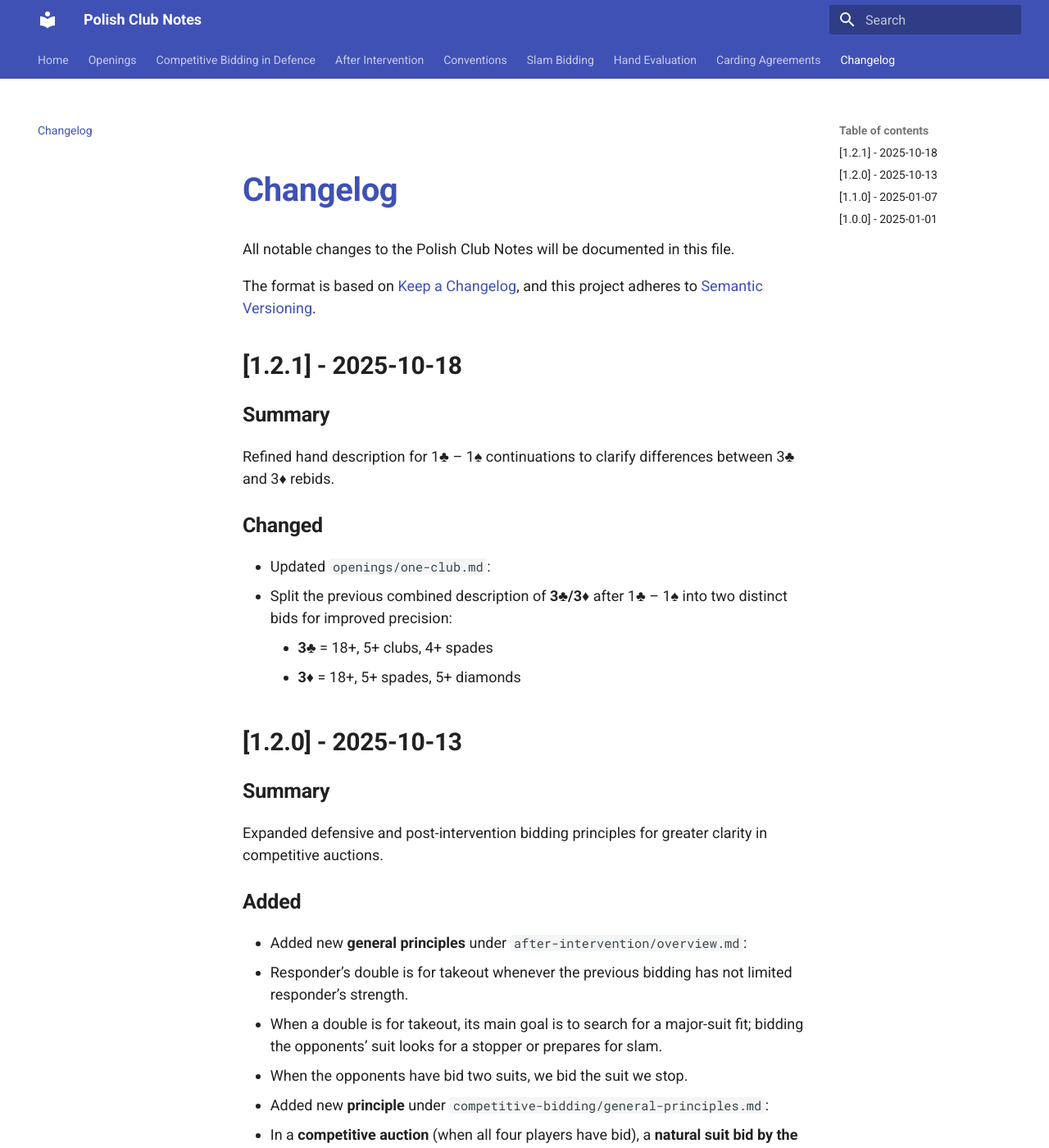
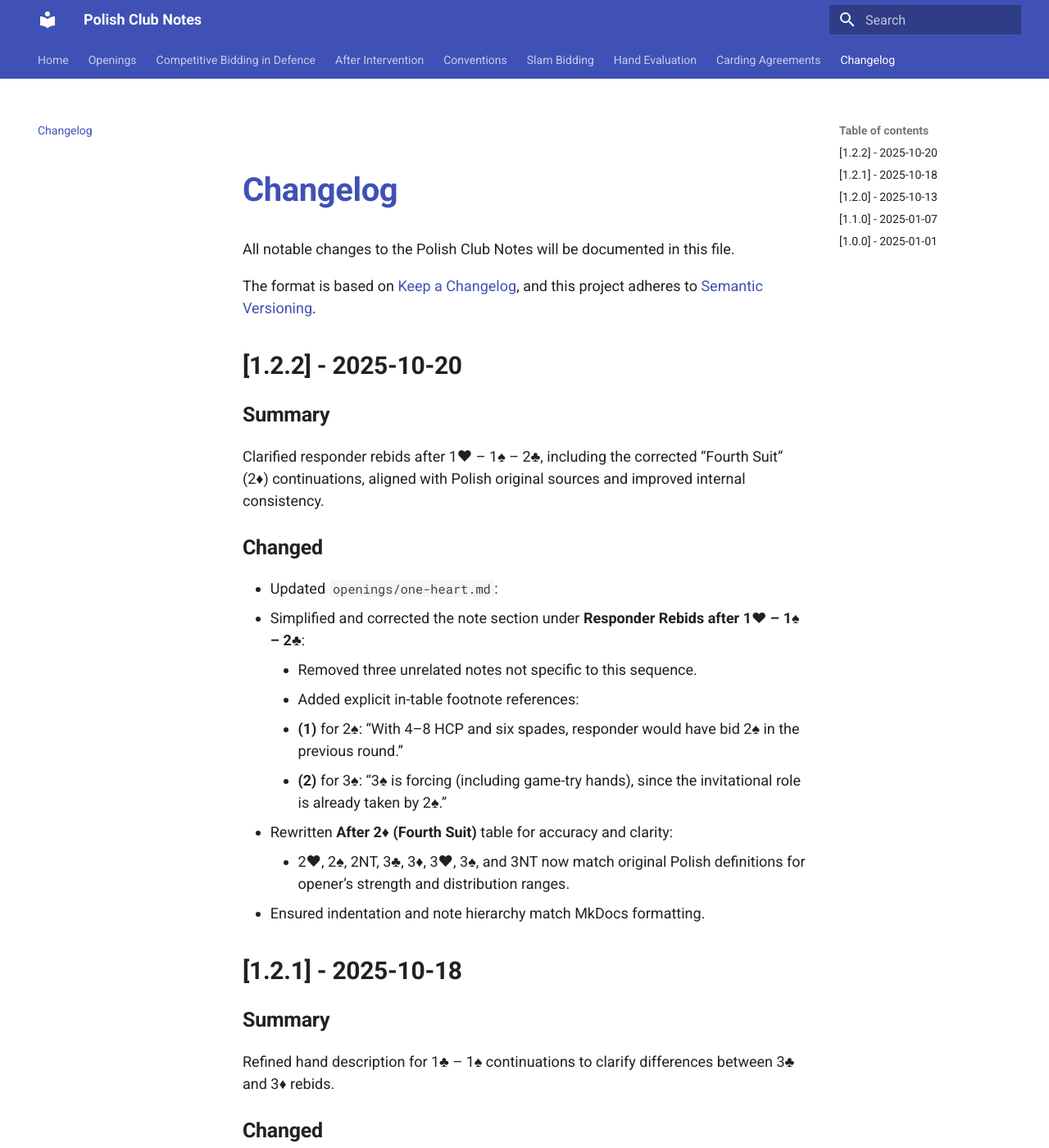
Before and after one commit to glindstrom/polish-club-notes, an MkDocs documentation site: the page built from docs/changelog.md, in a window 1280 px wide and 1400 px high. Shown: the whole window at 82% size. Built offline with MkDocs 1.6.1 and Material for MkDocs 9.7.7, drawn with Linux system fonts in a browser that asks for light colours.

Commit message:
Clarify 1♥–1♠–2♣ sequence and clean up notes in one-heart.md

```diff
--- a/docs/changelog.md
+++ b/docs/changelog.md
@@ -4,6 +4,23 @@
 
 The format is based on [Keep a Changelog](https://keepachangelog.com/en/1.0.0/),
 and this project adheres to [Semantic Versioning](https://semver.org/spec/v2.0.0.html).
+
+## [1.2.2] - 2025-10-20
+
+### Summary
+Clarified responder rebids after 1♥ – 1♠ – 2♣, including the corrected “Fourth Suit” (2♦) continuations, aligned with Polish original sources and improved internal consistency.
+
+### Changed
+- Updated `openings/one-heart.md`:
+  - Simplified and corrected the note section under **Responder Rebids after 1♥ – 1♠ – 2♣**:
+    - Removed three unrelated notes not specific to this sequence.
+    - Added explicit in-table footnote references:
+      - **(1)** for 2♠: “With 4–8 HCP and six spades, responder would have bid 2♠ in the previous round.”
+      - **(2)** for 3♠: “3♠ is forcing (including game-try hands), since the invitational role is already taken by 2♠.”
+  - Rewritten **After 2♦ (Fourth Suit)** table for accuracy and clarity:
+    - 2♥, 2♠, 2NT, 3♣, 3♦, 3♥, 3♠, and 3NT now match original Polish definitions for opener’s strength and distribution ranges.
+  - Ensured indentation and note hierarchy match MkDocs formatting.
+
 
 ## [1.2.1] - 2025-10-18
 
```
Also changed, not shown: docs/openings/one-heart.md (+26 -20 lines).
